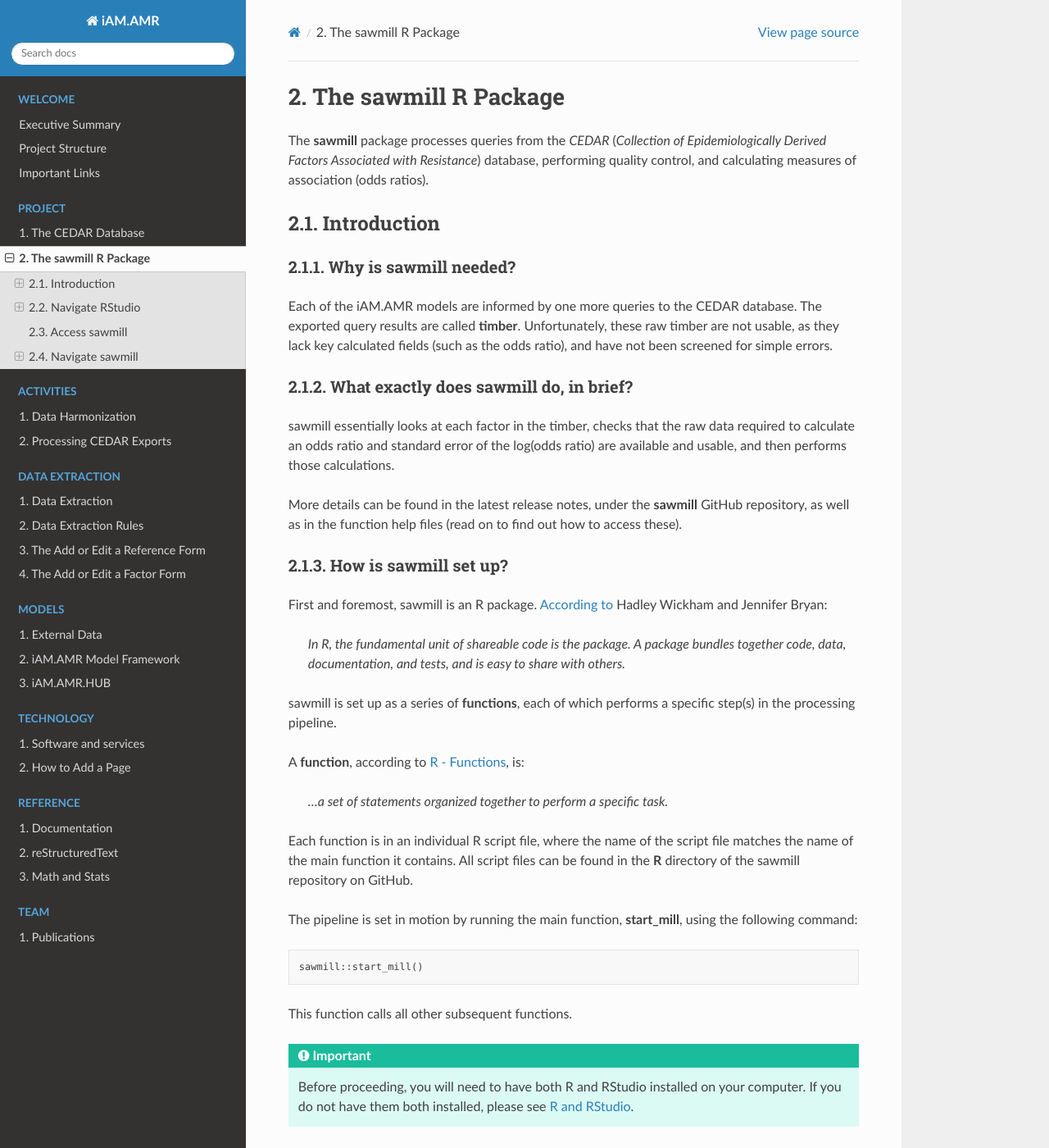
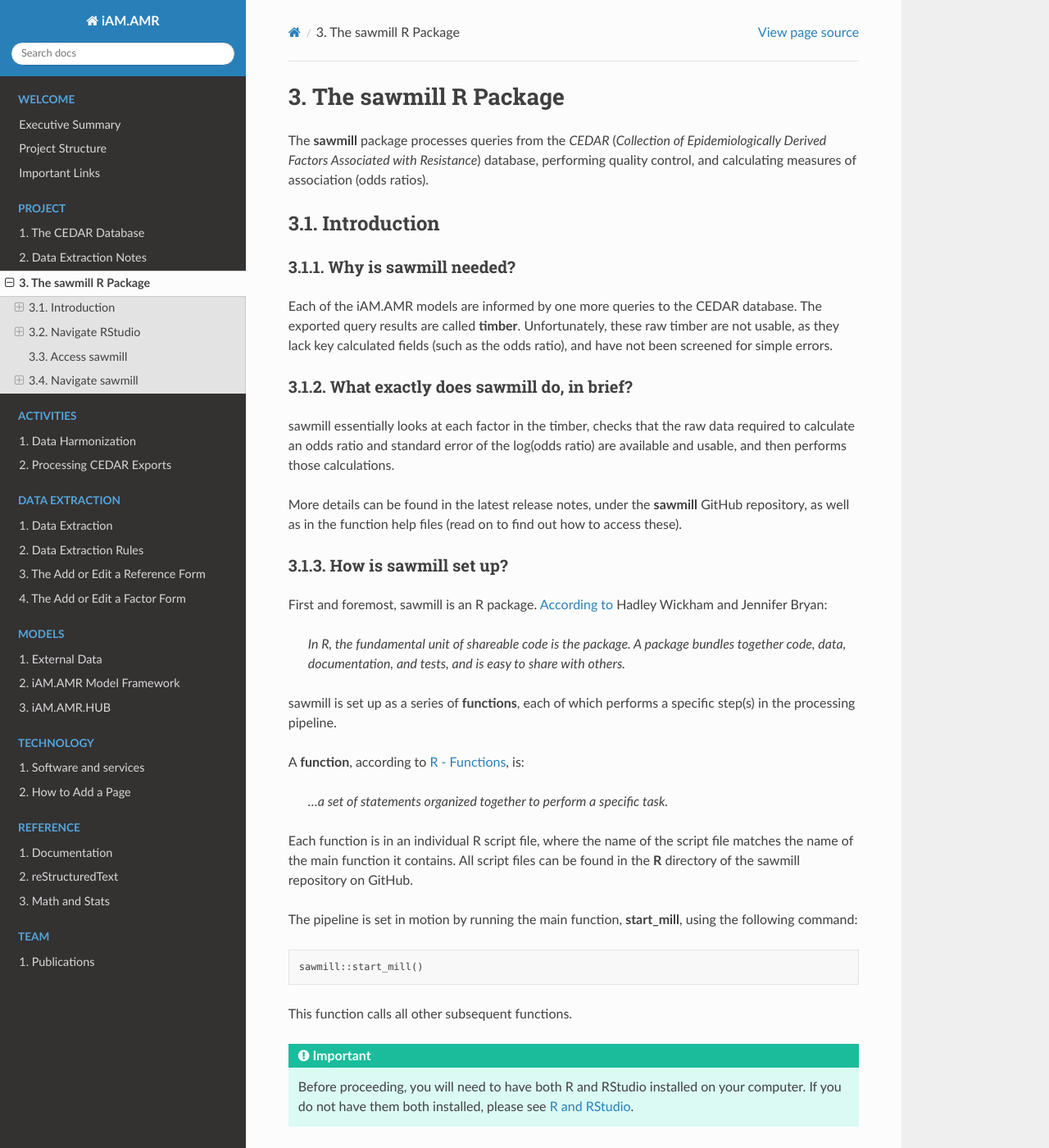
Before and after one commit to iAM-AMR/iAM.AMR.DOC, a Sphinx documentation site: the page built from source/02_project/Sawmill.rst, in a window 1280 px wide and 1400 px high. Shown: the whole window at 82% size. Built offline with Sphinx 7.4.7 and the Read the Docs theme 2.0.0, drawn with Linux system fonts in a browser that asks for light colours; pages that are not in the unit, such as notebooks, are missing from menus; a script that is not in the unit is left out; some of the changed text lies outside the part shown.

Commit message:
Data Extraction Notes Section Added
.rst created and section added after CEDAR section

```diff
--- a/source/index.rst
+++ b/source/index.rst
@@ -23,6 +23,7 @@ The iAM.AMR Project Documentation
    :numbered:
 
    /02_project/CEDAR
+   /02_project/Data_Extract_Notes
    /02_project/Sawmill
 
 .. toctree::
```
Also changed, not shown: source/02_project/Data_Extract_Notes.rst (added, +9 -0 lines).
